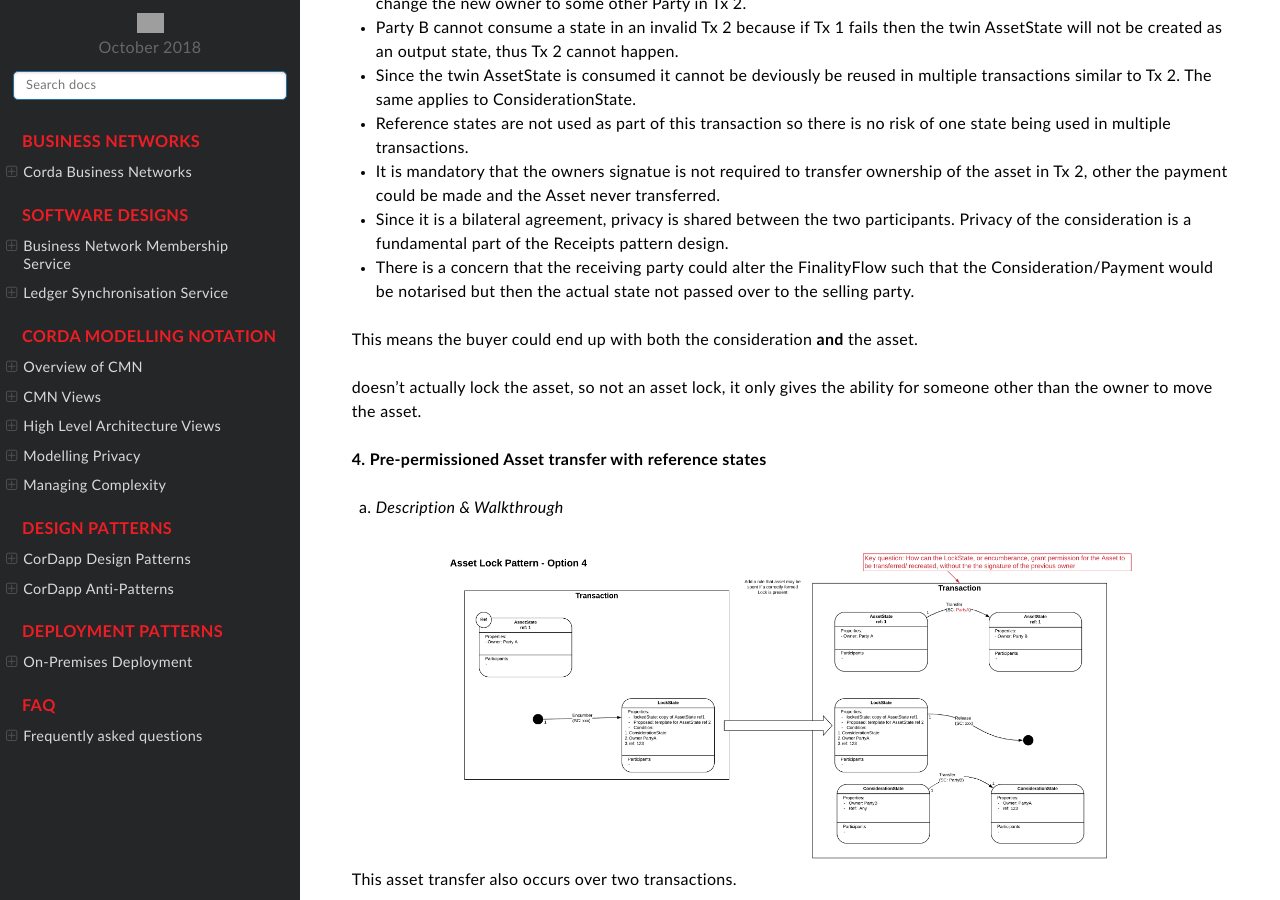
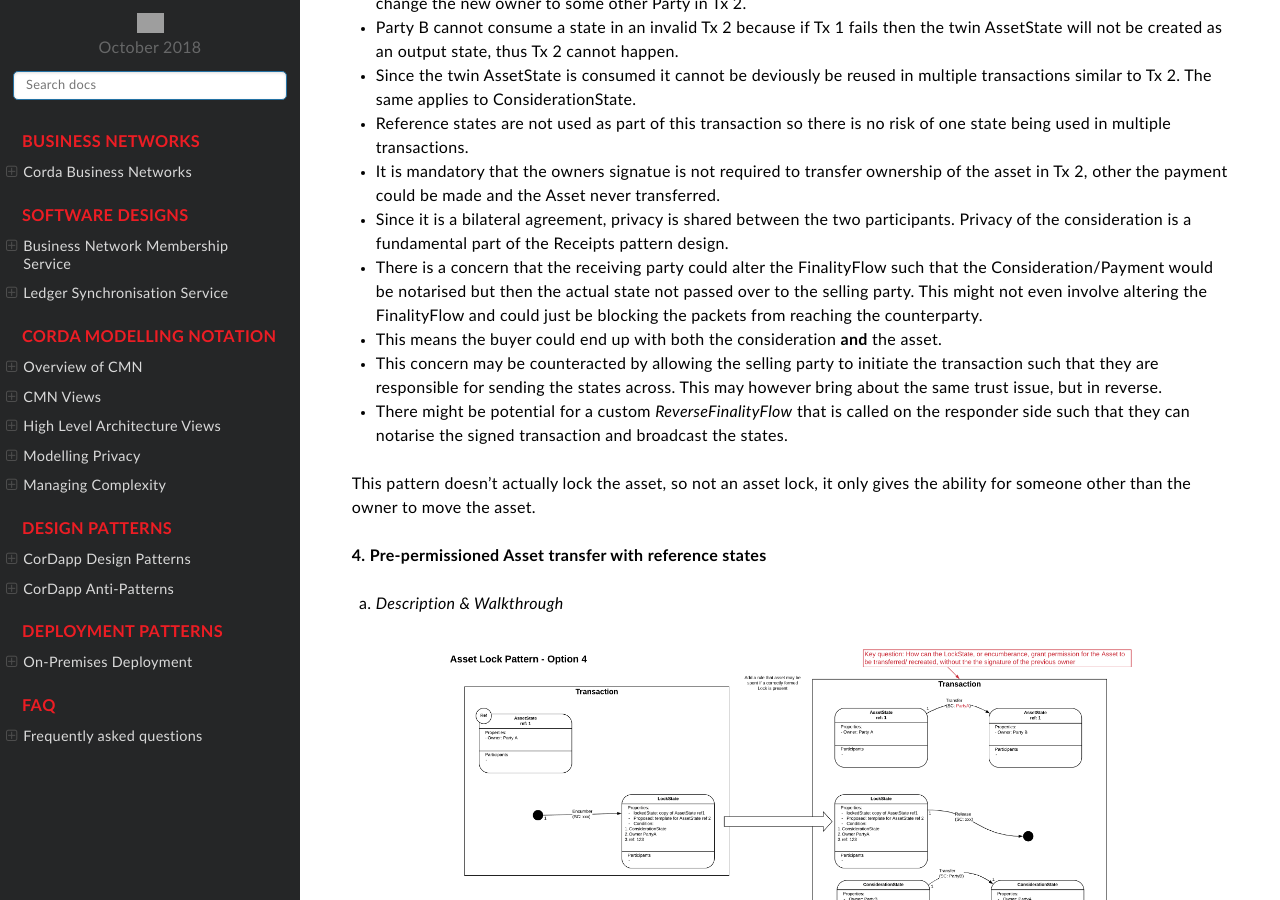
Before and after one commit to corda/corda-solutions, a Sphinx documentation site: the page built from docs/source/design-patterns/patterns/asset-lock-pattern.rst, in a window 1280 px wide and 900 px high, scrolled down 4481 px. Built offline with Sphinx 7.4.7 and the Read the Docs theme 2.0.0, drawn with Linux system fonts in a browser that asks for light colours; grey boxes are pictures that could not be loaded.

Commit message:
updates for finality flow consideration

```diff
--- a/docs/source/design-patterns/patterns/asset-lock-pattern.rst
+++ b/docs/source/design-patterns/patterns/asset-lock-pattern.rst
@@ -146,11 +146,15 @@ b. *Analysis & Considerations*
 - Reference states are not used as part of this transaction so there is no risk of one state being used in multiple transactions.
 - It is mandatory that the owners signatue is not required to transfer ownership of the asset in Tx 2, other the payment could be made and the Asset never transferred.
 - Since it is a bilateral agreement, privacy is shared between the two participants. Privacy of the consideration is a fundamental part of the Receipts pattern design.
-- There is a concern that the receiving party could alter the FinalityFlow such that the Consideration/Payment would be notarised but then the actual state not passed over to the selling party.
-This means the buyer could end up with both the consideration **and** the asset.
 
 
-doesn’t actually lock the asset, so not an asset lock, it only gives the ability for someone other than the owner to move the asset.
+- There is a concern that the receiving party could alter the FinalityFlow such that the Consideration/Payment would be notarised but then the actual state not passed over to the selling party. This might not even involve altering the FinalityFlow and could just be blocking the packets from reaching the counterparty.
+- This means the buyer could end up with both the consideration **and** the asset.
+- This concern may be counteracted by allowing the selling party to initiate the transaction such that they are responsible for sending the states across. This may however bring about the same trust issue, but in reverse.
+- There might be potential for a custom *ReverseFinalityFlow* that is called on the responder side such that they can notarise the signed transaction and broadcast the states.
+
+
+This pattern doesn’t actually lock the asset, so not an asset lock, it only gives the ability for someone other than the owner to move the asset.
 
 
 **4. Pre-permissioned Asset transfer with reference states**
```
